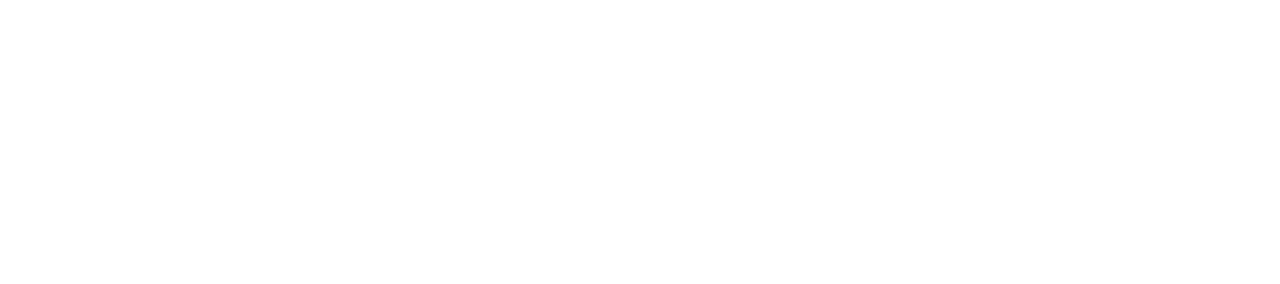
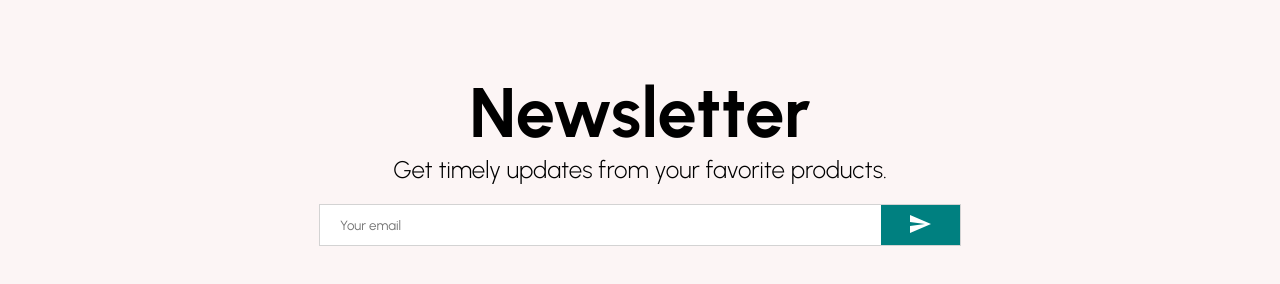
Before and after one commit to Pau-Marin/E-Commerce, a React (Create React App) app in the folder frontend/: page / in a window 1280 px wide. Shown: the part 2318-2602 px from the top of the page. Before the commit the page ends 2236 px from the top, so only its background shows below. Built offline with nearby package versions, Linux system fonts and the light colour scheme.

Commit message:
Newsletter container

```diff
--- /dev/null
+++ b/frontend/src/components/Newsletter.jsx
@@ -0,0 +1,59 @@
+import { Send } from "@material-ui/icons"
+import styled from "styled-components"
+
+const Container = styled.div`
+    height: 60vh;
+    background-color: #fcf5f5;
+    display: flex;
+    flex-direction: column;
+    align-items: center;
+    justify-content: center;
+`
+
+const Title = styled.h1`
+    font-size: 70px;
+    margin-botton: 20px;
+`
+
+const Desc = styled.div`
+    font-size: 24px;
+    font-weight: 300;
+    margin-bottom: 20px;
+`
+
+const InputContainer = styled.div`
+    width: 50%;
+    height: 40px;
+    background-color: white;
+    display: flex;
+    justify-content: space-between;
+    border: 1px solid lightgray;
+`
+
+const Input = styled.input`
+    border: none;
+    flex: 8;
+    padding-left: 20px;
+`
+
+const Button = styled.button`
+    flex: 1;
+    border: none;
+    background-color: teal;
+    color: white;
+`
+
+export default function Newsletter() {
+    return (
+        <Container>
+            <Title>Newsletter</Title>
+            <Desc>Get timely updates from your favorite products.</Desc>
+            <InputContainer>
+                <Input placeholder="Your email" />
+                <Button>
+                    <Send />
+                </Button>
+            </InputContainer>
+        </Container>
+    )
+}
--- a/frontend/src/pages/Home.jsx
+++ b/frontend/src/pages/Home.jsx
@@ -3,6 +3,7 @@
 import Slider from "../components/Slider"
 import Categories from "../components/Categories"
 import Products from "../components/Products"
+import Newsletter from "../components/Newsletter"
 
 export default function Home() {
     return (
@@ -12,6 +13,7 @@
             <Slider />
             <Categories />
             <Products />
+            <Newsletter />
         </div>
     )
 }
```
